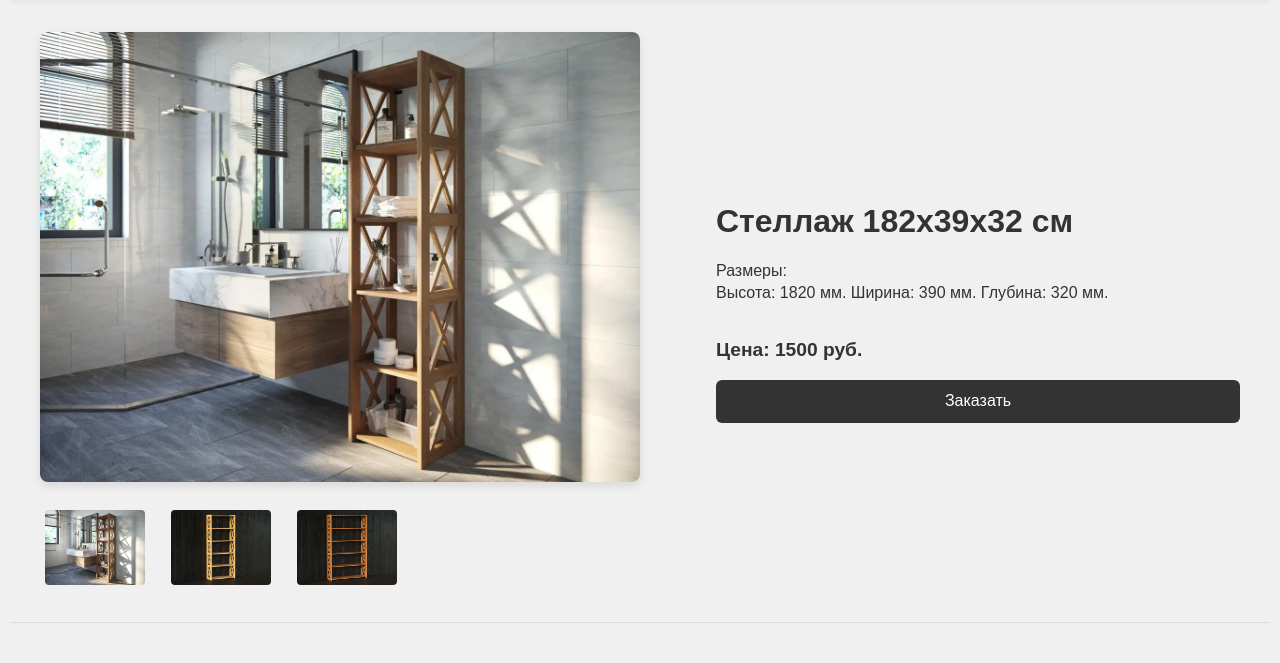
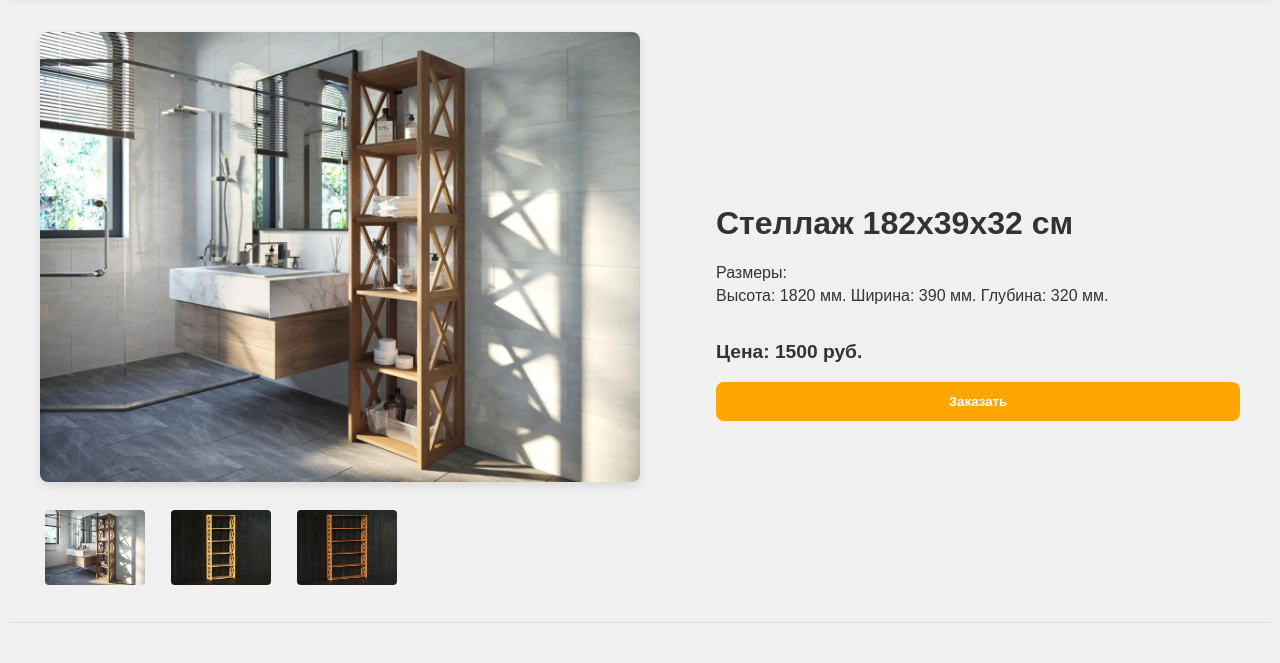
Before and after one commit to aleksanderKirov43/WaresWood, a PHP site: page /front/product.php?id=stool1 in a window 1280 px wide. Shown: the part 86-749 px from the top of the page. Run offline with PHP 8.4, Linux system fonts and the light colour scheme.

Commit message:
add adaptive

```diff
--- a/front/product.php
+++ b/front/product.php
@@ -30,7 +30,7 @@ $product = $products[$_GET['id']];
       <h1><?= htmlspecialchars($product['title']) ?></h1>
       <p><?= nl2br(htmlspecialchars($product['description'])) ?></p>
       <p class="product-price"><strong>Цена: <?= htmlspecialchars($product['price']) ?></strong></p>
-      <button class="btn-call" onclick="openModal('<?= htmlspecialchars($product['title'], ENT_QUOTES) ?>')">Заказать</button>
+      <button class="btn-order">Заказать</button>
     </div>
   </div>
 </section>
```
